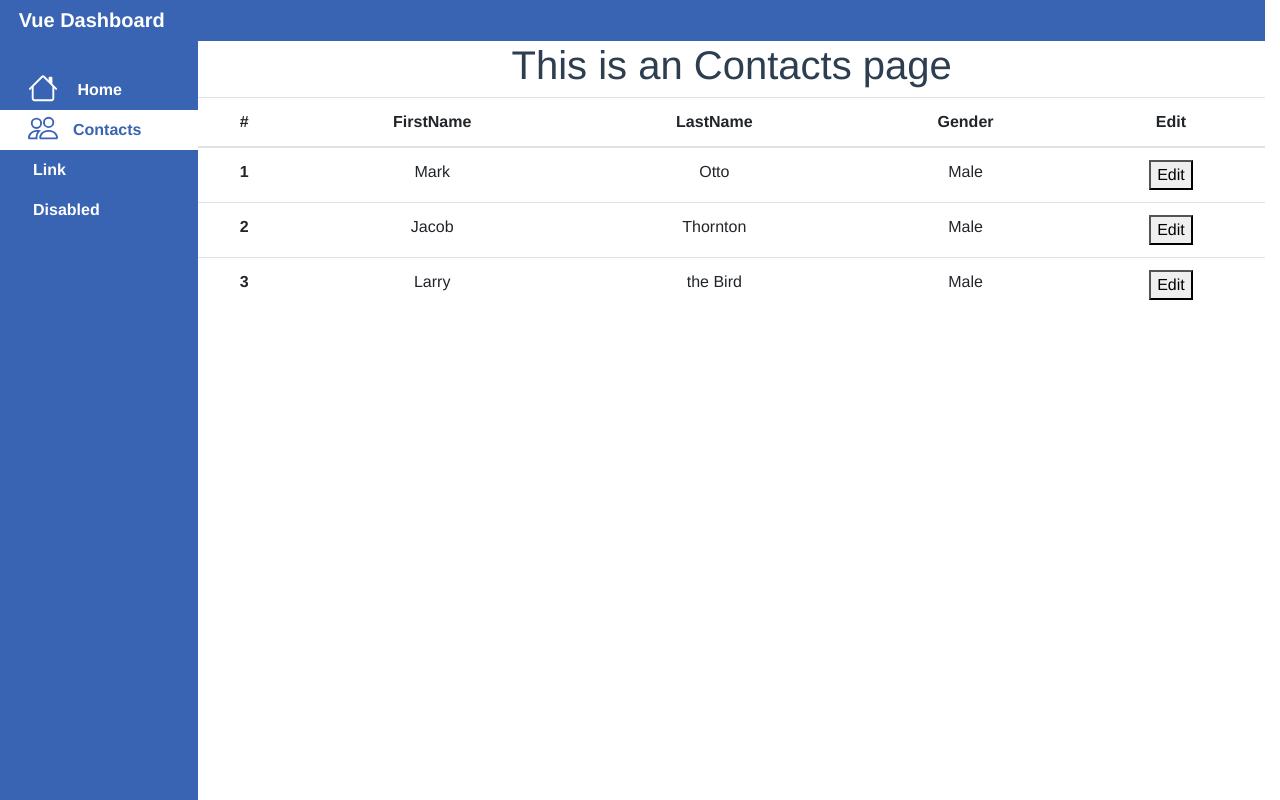
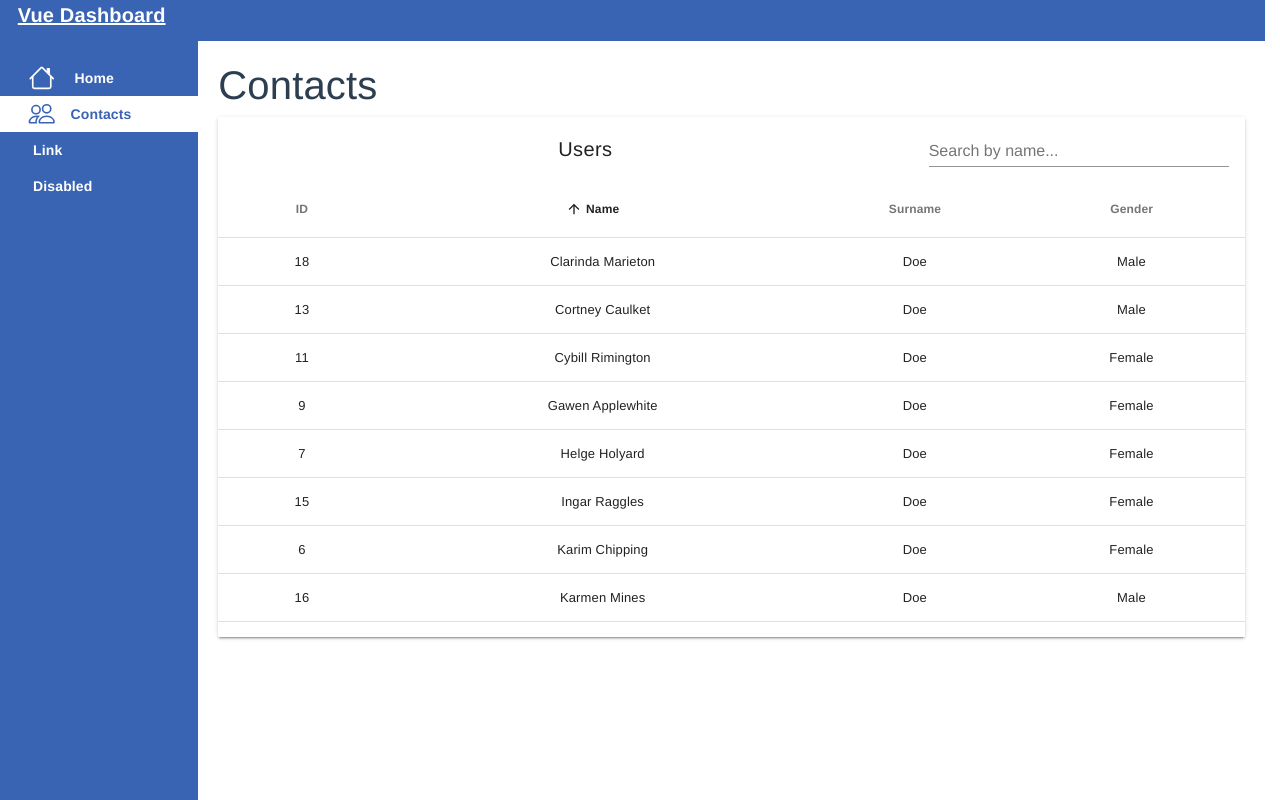
Before and after one commit to monika-piras/vue-dashboard-example, a Vue app: page /#/contacts in a window 1280 px wide. Built offline with nearby package versions, Linux system fonts and the light colour scheme.

Commit message:
update table material component

```diff
--- a/package.json
+++ b/package.json
@@ -13,6 +13,7 @@
     "core-js": "^3.6.5",
     "register-service-worker": "^1.7.1",
     "vue": "^2.6.11",
+    "vue-material": "^1.0.0-beta-15",
     "vue-router": "^3.2.0",
     "vuex": "^3.4.0"
   },
--- /dev/null
+++ b/src/components/TableSearchComponent.vue
@@ -0,0 +1,237 @@
+<template>
+  <div>
+    <md-table v-model="searched" md-sort="name" md-sort-order="asc" md-card md-fixed-header>
+      <md-table-toolbar>
+        <div class="md-toolbar-section-start">
+          <h1 class="md-title">Users</h1>
+        </div>
+
+        <md-field md-clearable class="md-toolbar-section-end">
+          <md-input placeholder="Search by name..." v-model="search" @input="searchOnTable" />
+        </md-field>
+      </md-table-toolbar>
+
+      <md-table-empty-state
+        md-label="No users found"
+        :md-description="`No user found for this '${search}' query. Try a different search term or create a new user.`">
+        <md-button class="md-primary md-raised" @click="newUser">Create New User</md-button>
+      </md-table-empty-state>
+
+      <md-table-row slot="md-table-row" slot-scope="{ item }">
+        <md-table-cell md-label="ID" md-sort-by="id" md-numeric>{{ item.id }}</md-table-cell>
+        <md-table-cell md-label="Name" md-sort-by="name">{{ item.name }}</md-table-cell>
+        <md-table-cell md-label="Surname" md-sort-by="surname">{{ item.surname }}</md-table-cell>
+        <!-- <md-table-cell md-label="Email" md-sort-by="email">{{ item.email }}</md-table-cell> -->
+        <md-table-cell md-label="Gender" md-sort-by="gender">{{ item.gender }}</md-table-cell>
+        <!-- <md-table-cell md-label="Job Title" md-sort-by="title">{{ item.title }}</md-table-cell> -->
+      </md-table-row>
+    </md-table>
+  </div>
+</template>
+
+<script>
+  const toLower = text => {
+    return text.toString().toLowerCase()
+  }
+
+  const searchByName = (items, term) => {
+    if (term) {
+      return items.filter(item => toLower(item.name).includes(toLower(term)))
+    }
+
+    return items
+  }
+
+  export default {
+    name: 'TableSearchComponent',
+    data: () => ({
+      search: null,
+      searched: [],
+      users: [
+        {
+          id: 1,
+          name: "Shawna Dubbin",
+          surname: "Doe",
+          email: "sdubbin0@geocities.com",
+          gender: "Male",
+          title: "Assistant Media Planner"
+        },
+        {
+          id: 2,
+          name: "Odette Demageard",
+          surname: "Doe",
+          email: "odemageard1@spotify.com",
+          gender: "Female",
+          title: "Account Coordinator"
+        },
+        {
+          id: 3,
+          name: "Vera Taleworth",
+          surname: "Doe",
+          email: "vtaleworth2@google.ca",
+          gender: "Male",
+          title: "Community Outreach Specialist"
+        },
+        {
+          id: 4,
+          name: "Lonnie Izkovitz",
+          surname: "Doe",
+          email: "lizkovitz3@youtu.be",
+          gender: "Female",
+          title: "Operator"
+        },
+        {
+          id: 5,
+          name: "Thatcher Stave",
+          email: "tstave4@reference.com",
+          gender: "Male",
+          title: "Software Test Engineer III"
+        },
+        {
+          id: 6,
+          name: "Karim Chipping",
+          surname: "Doe",
+          email: "kchipping5@scribd.com",
+          gender: "Female",
+          title: "Safety Technician II"
+        },
+        {
+          id: 7,
+          name: "Helge Holyard",
+          surname: "Doe",
+          email: "hholyard6@howstuffworks.com",
+          gender: "Female",
+          title: "Internal Auditor"
+        },
+        {
+          id: 8,
+          name: "Rod Titterton",
+          surname: "Doe",
+          email: "rtitterton7@nydailynews.com",
+          gender: "Male",
+          title: "Technical Writer"
+        },
+        {
+          id: 9,
+          name: "Gawen Applewhite",
+          surname: "Doe",
+          email: "gapplewhite8@reverbnation.com",
+          gender: "Female",
+          title: "GIS Technical Architect"
+        },
+        {
+          id: 10,
+          name: "Nero Mulgrew",
+          surname: "Doe",
+          email: "nmulgrew9@plala.or.jp",
+          gender: "Female",
+          title: "Staff Scientist"
+        },
+        {
+          id: 11,
+          name: "Cybill Rimington",
+          surname: "Doe",
+          email: "crimingtona@usnews.com",
+          gender: "Female",
+          title: "Assistant Professor"
+        },
+        {
+          id: 12,
+          name: "Maureene Eggleson",
+          surname: "Doe",
+          email: "megglesonb@elpais.com",
+          gender: "Male",
+          title: "Recruiting Manager"
+        },
+        {
+          id: 13,
+          name: "Cortney Caulket",
+          surname: "Doe",
+          email: "ccaulketc@cbsnews.com",
+          gender: "Male",
+          title: "Safety Technician IV"
+        },
+        {
+          id: 14,
+          name: "Selig Swynfen",
+          surname: "Doe",
+          email: "sswynfend@cpanel.net",
+          gender: "Female",
+          title: "Environmental Specialist"
+        },
+        {
+          id: 15,
+          name: "Ingar Raggles",
+          surname: "Doe",
+          email: "iragglese@cbc.ca",
+          gender: "Female",
+          title: "VP Sales"
+        },
+        {
+          id: 16,
+          name: "Karmen Mines",
+          surname: "Doe",
+          email: "kminesf@topsy.com",
+          gender: "Male",
+          title: "Administrative Officer"
+        },
+        {
+          id: 17,
+          name: "Salome Judron",
+          surname: "Doe",
+          email: "sjudrong@jigsy.com",
+          gender: "Male",
+          title: "Staff Scientist"
+        },
+        {
+          id: 18,
+          name: "Clarinda Marieton",
+          surname: "Doe",
+          email: "cmarietonh@theatlantic.com",
+          gender: "Male",
+          title: "Paralegal"
+        },
+        {
+          id: 19,
+          name: "Paxon Lotterington",
+          surname: "Doe",
+          email: "plotteringtoni@netvibes.com",
+          gender: "Female",
+          title: "Marketing Assistant"
+        },
+        {
+          id: 20,
+          name: "Maura Thoms",
+          surname: "Doe",
+          email: "mthomsj@webeden.co.uk",
+          gender: "Male",
+          title: "Actuary"
+        }
+      ]
+    }),
+    methods: {
+      newUser () {
+        window.alert('Noop')
+      },
+      searchOnTable () {
+        this.searched = searchByName(this.users, this.search)
+      }
+    },
+    created () {
+      this.searched = this.users
+    }
+  }
+</script>
+
+<style lang="scss" scoped>
+  .md-field {
+    max-width: 300px;
+  }
+
+ /deep/ .md-table-head, .md-numeric{
+    text-align: center;
+ }
+ /deep/ .md-content {
+   max-width: 100%;;
+ }
+</style>
--- a/src/views/ContactsPage.vue
+++ b/src/views/ContactsPage.vue
@@ -1,50 +1,28 @@
 <template>
-  <div class="">
-    <h1>This is an Contacts page</h1>
-
-    <table class="table">
-  <thead>
-    <tr>
-      <th scope="col">#</th>
-      <th scope="col">FirstName</th>
-      <th scope="col">LastName</th>
-      <th scope="col">Gender</th>
-      <th scope="col">Edit</th>
-    </tr>
-  </thead>
-  <tbody>
-    <tr>
-      <th scope="row">1</th>
-      <td>Mark</td>
-      <td>Otto</td>
-      <td>Male</td>
-      <td><button>Edit</button></td>
-    </tr>
-    <tr>
-      <th scope="row">2</th>
-      <td>Jacob</td>
-      <td>Thornton</td>
-      <td>Male</td>
-      <td><button>Edit</button></td>
-    </tr>
-    <tr>
-      <th scope="row">3</th>
-      <td>Larry</td>
-      <td>the Bird</td>
-      <td>Male</td>
-      <td><button>Edit</button></td>
-    </tr>
-  </tbody>
-</table>
+  <div class="page-style">
+    <h1>Contacts</h1>
+    <table-search-component/>
   </div>
 </template>
 
 <script>
 // @ is an alias to /src
 
+import TableSearchComponent from "@/components/TableSearchComponent.vue";
+
 export default {
-  name: 'ContactsPage',
+  name: "ContactsPage",
   components: {
+    TableSearchComponent
   }
+};
+</script>
+<style lang="scss" scoped>
+h1 {
+  text-align: left;
 }
-</script>
+.page-style {
+  padding: 20px;
+}
+
+</style>
```
Also changed, not shown: src/App.vue (+7 -0 lines), 1 other file (tests, documents, lock files or other folders).
